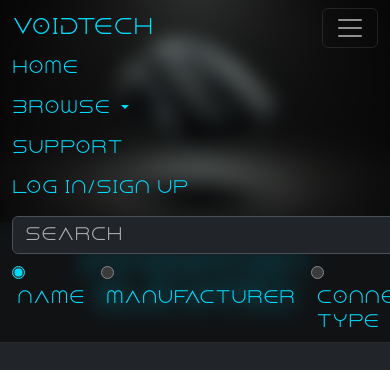
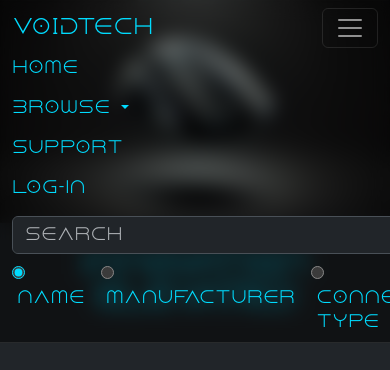
Before and after one commit to Aku6727/2025_y13_website_major_project, a PHP site: page / in a window 390 px wide, after a click that opens the changed part. Shown: the top 370 px of the page. Run offline with PHP 8.4, Linux system fonts and the light colour scheme; data comes from the database, SQL or seed files in the repository.

Commit message:
Edited navbar, added docking station images

```diff
--- a/navbar.php
+++ b/navbar.php
@@ -1,5 +1,5 @@
 <?php include('db_connect.php'); ?>
-<nav class="navbar navbar-expand-lg navbar_custom" data-bs-theme="dark">
+<nav class="navbar navbar-expand-xxl navbar_custom" data-bs-theme="dark">
   <div class="container-fluid">
     <a class="navbar-brand company_name" href="index.php">Voidtech</a>
 
@@ -36,7 +36,7 @@
           <a class="nav-link" href="log_in.php">Support</a>
         </li>
         <li class="nav-item">
-          <a class="nav-link" href="log_in.php">Log in/Sign up</a>
+          <a class="nav-link" href="log_in.php">Log-In</a>
         </li>
       </ul>
 
--- a/styles.css
+++ b/styles.css
@@ -100,9 +100,14 @@
 .footer_custom a:hover {
   text-decoration: underline;
 }
-
+/* Media queries to make the pages resize nicely */
 @media screen and (max-width: 1000px) {
   .image_and_blurb{
     display: none;
   }
 }
+@media screen and (max-width: 1000px) {
+  .search-options {
+    display: none;
+  }
+}
```
Also changed, not shown: images/NeoGearMaxV4DockingStation.jpeg (added), images/PixelPeakXtremeV4DockingStation.jpg (added).
